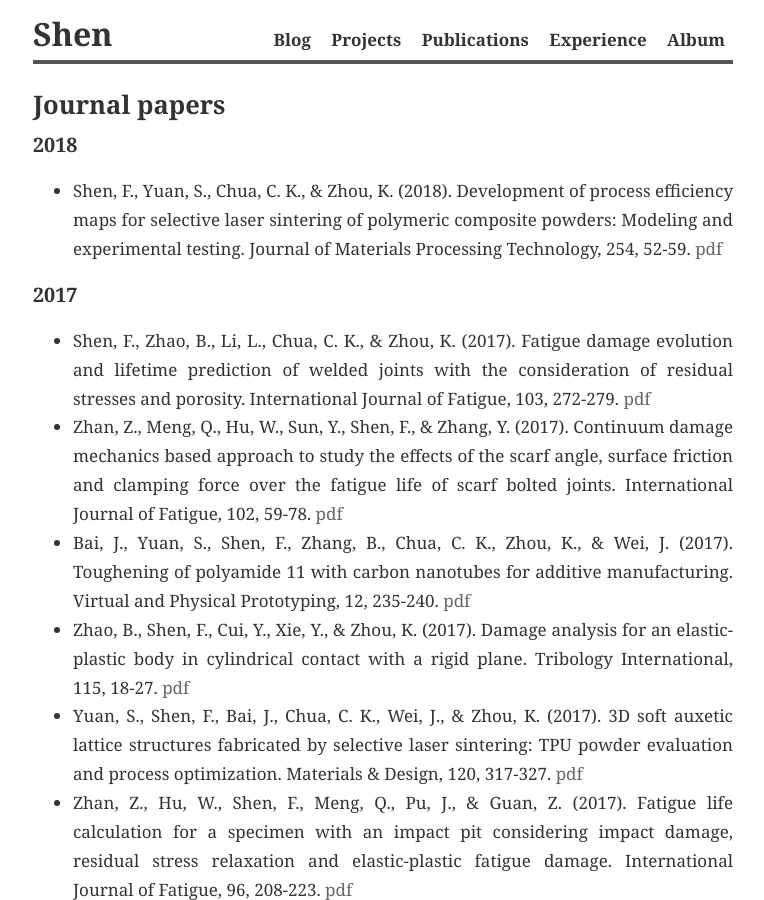
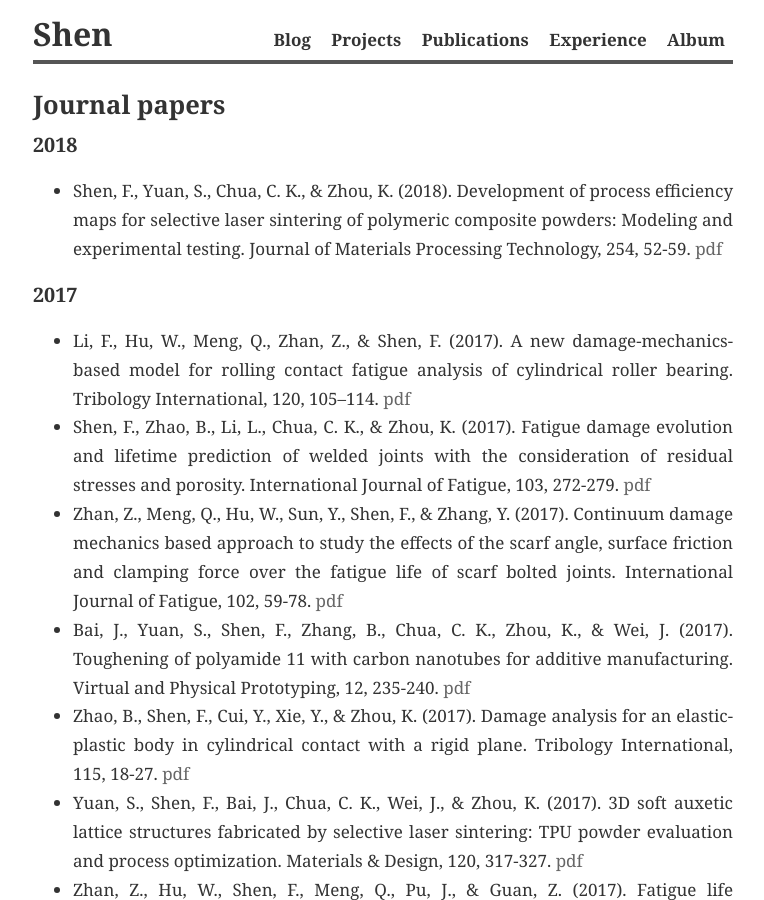
Before and after one commit to philshenfei/feishen, a Jekyll site: the page built from publications.md, in a window 1280 px wide and 900 px high. Shown: the whole window, without its empty margins (257-1021 px from the left). Built offline with Jekyll 4.4.1, drawn with Linux system fonts in a browser that asks for light colours; nearby versions of some CDN libraries.

Commit message:
2018/01/28

```diff
--- a/publications.md
+++ b/publications.md
@@ -10,7 +10,7 @@ title: Publications
 * Shen, F., Yuan, S., Chua, C. K., & Zhou, K. (2018). Development of process efficiency maps for selective laser sintering of polymeric composite powders: Modeling and experimental testing. Journal of Materials Processing Technology, 254, 52-59. [pdf][18]
 
 ### 2017
-
+* Li, F., Hu, W., Meng, Q., Zhan, Z., & Shen, F. (2017). A new damage-mechanics-based model for rolling contact fatigue analysis of cylindrical roller bearing. Tribology International, 120, 105–114. [pdf][19]
 * Shen, F., Zhao, B., Li, L., Chua, C. K., & Zhou, K. (2017). Fatigue damage evolution and lifetime prediction of welded joints with the consideration of residual stresses and porosity. International Journal of Fatigue, 103, 272-279. [pdf][17]
 * Zhan, Z., Meng, Q., Hu, W., Sun, Y., Shen, F., & Zhang, Y. (2017). Continuum damage mechanics based approach to study the effects of the scarf angle, surface friction and clamping force over the fatigue life of scarf bolted joints. International Journal of Fatigue, 102, 59-78. [pdf][16]
 * Bai, J., Yuan, S., Shen, F., Zhang, B., Chua, C. K., Zhou, K., & Wei, J. (2017). Toughening of polyamide 11 with carbon nanotubes for additive manufacturing. Virtual and Physical Prototyping,  12, 235-240. [pdf][15]
@@ -59,3 +59,4 @@ title: Publications
 [16]: {{ site.baseurl }}/file/Paper 16.pdf
 [17]: {{ site.baseurl }}/file/Paper 17.pdf
 [18]: {{ site.baseurl }}/file/Paper 18.pdf
+[19]: {{ site.baseurl }}/file/Paper 19.pdf
```
Also changed, not shown: 1 other file.
